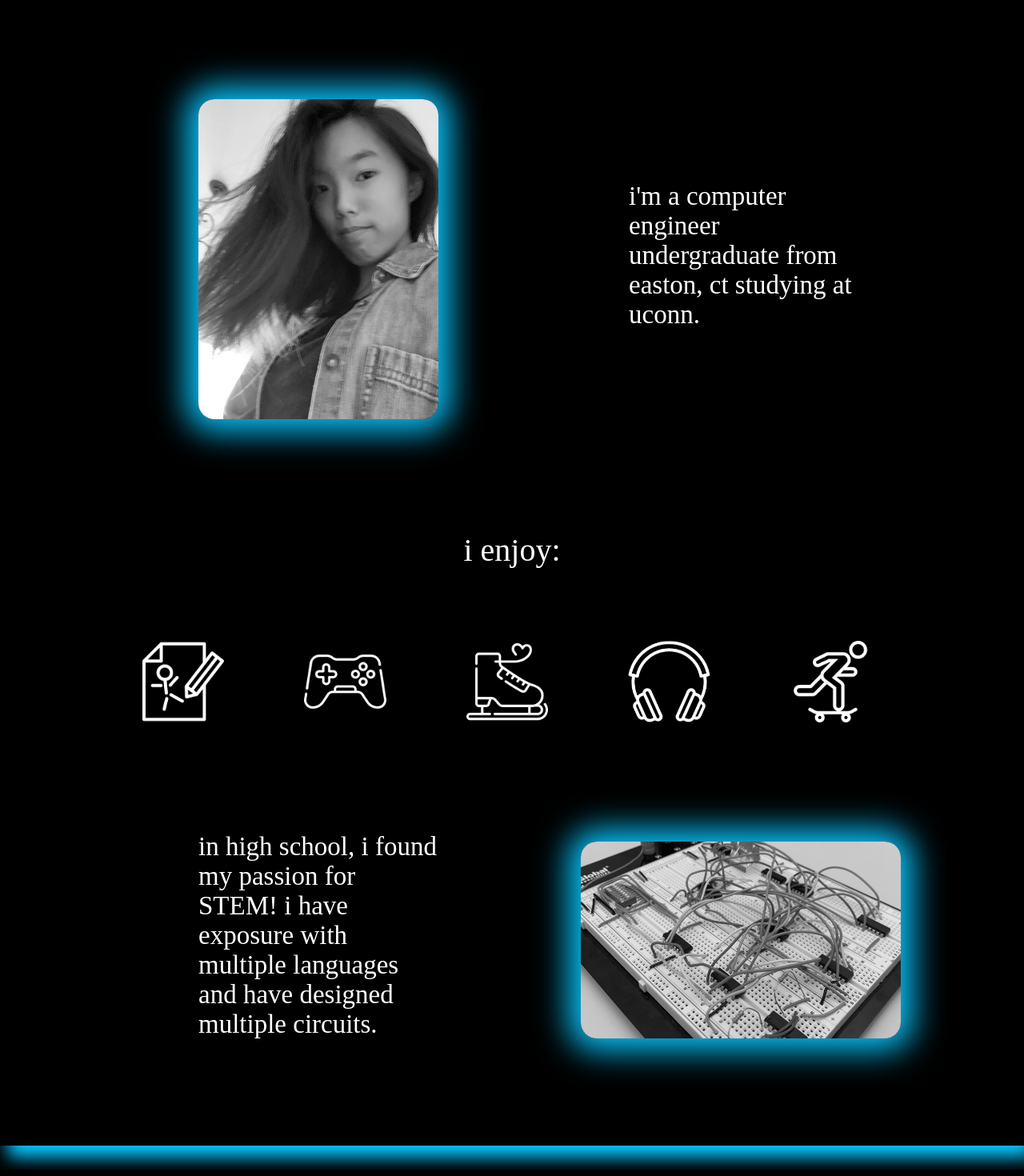
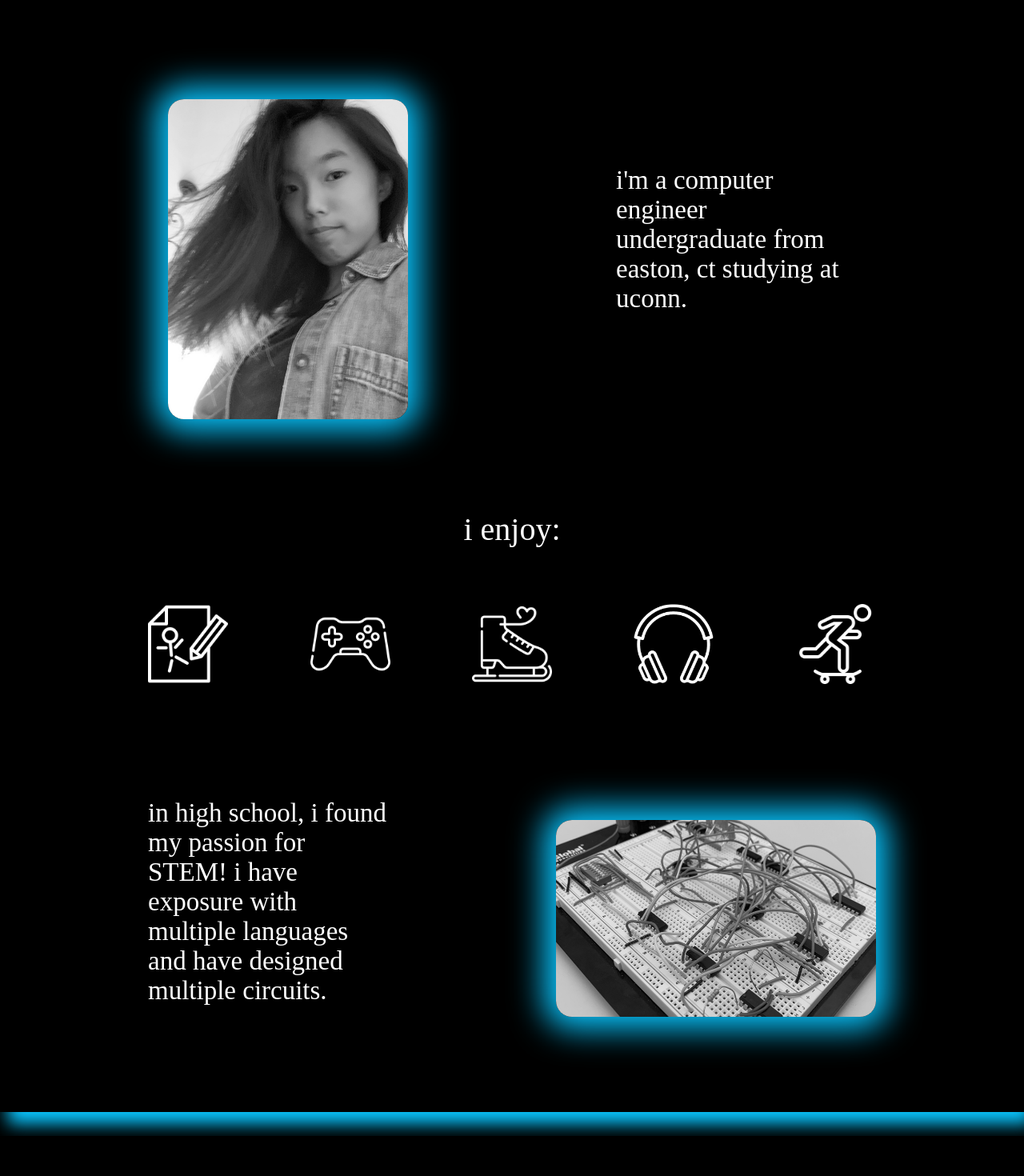
Before and after one commit to mialarkin14/websiteV2, a React (Vite) app: page / in a window 1280 px wide. Shown: the part 960-2430 px from the top of the page at 80% size. Built offline with nearby package versions, Linux system fonts and the light colour scheme; a web font is replaced by a local one.

Commit message:
cleaner css for miniAbout

```diff
--- a/src/index.css
+++ b/src/index.css
@@ -137,31 +137,32 @@ MiniAbout
 }
 
 
-.intro{
-  padding-top: 200px;
-  padding-bottom: 100px;
+.intro, .tech{
   padding-left: 80px;
   padding-right: 80px;
   display: flex;
+  flex-direction: row;
   flex-flow: wrap;
+  justify-content:space-around;
+  align-content: center;
 }
 
-.meDiv{
-  display: flex;
-  justify-content: center;
-  align-items: center;
-  margin-left: 15%;
-  margin-right: 15%;
-  position: relative;
+.intro{
+  padding-top: 200px;
+  padding-bottom: 70px;
+}
+
+.tech{
+  padding-top: 50px;
+  padding-bottom: 100px;
+}
+
+.meDiv, .blurbDiv, .circuitDiv, .blurbDivT{
+  display: inline-block;
 }
 
 .blurbDiv{
-  display: flex;
-  justify-content: center;
-  align-items: center;
-  margin-left: 70px;
-  margin-right: 70px;
-  margin-bottom: 10px;
+  display: inline-block;
 }
 
 .me{
@@ -169,7 +170,6 @@ MiniAbout
   height: auto;
   box-shadow: 0 0 40px 15px #09c6ff;
   border-radius: 20px;
-  position: relative;
 }
 
 .me:hover{
@@ -181,7 +181,7 @@ MiniAbout
   color: white;
   font-family: Lexend;
   width: 300px;
-  display: inline-block;
+  padding-top: 50px;
 }
 
 
@@ -195,58 +195,32 @@ MiniAbout
   font-size: 40px;
   color: white;
   font-family: Lexend;
+  padding-bottom: 30px;
 }
 
 .hobbiesIcon{
+  display: flex;
+  flex-direction: row;
+  justify-content: center;
+  column-gap: 10%;
   margin-left: 10%;
   margin-right: 10%;
+  flex-wrap: wrap;
 }
 
 .hobby{
-  width: 10%;
+  width: 100px;
   height: auto;
-  padding: 50px;
-  display: inline-block;
+  padding-bottom: 60px;
 }
 
-
-
-.tech{
-  padding-top: 50px;
-  padding-bottom: 100px;
-  padding-left: 80px;
-  padding-right: 80px;
-  display: flex;
-  flex-flow: wrap;
-
-}
-
-
-.circuitDiv{
-  display: flex;
-  justify-content: center;
-  align-items: center;
-  margin-left: 10px;
-  margin-right: 20px;
-  position: relative;
-  margin-top: 10px;
-}
-
-.blurbDivT{
-  display: flex;
-  justify-content: center;
-  align-items: center;
-  margin-left: 15%;
-  margin-right: 15%;
-
-}
 
 .circuit{
   width: 400px;
   height: auto;
   box-shadow: 0 0 40px 15px #09c6ff;
   border-radius: 20px;
-  position: relative;
+  margin-top: 60px;
 }
 
 .circuit:hover{
@@ -258,7 +232,6 @@ MiniAbout
   color: white;
   font-family: Lexend;
   width: 300px;
-  display: inline-block;
 }
 
 
```
